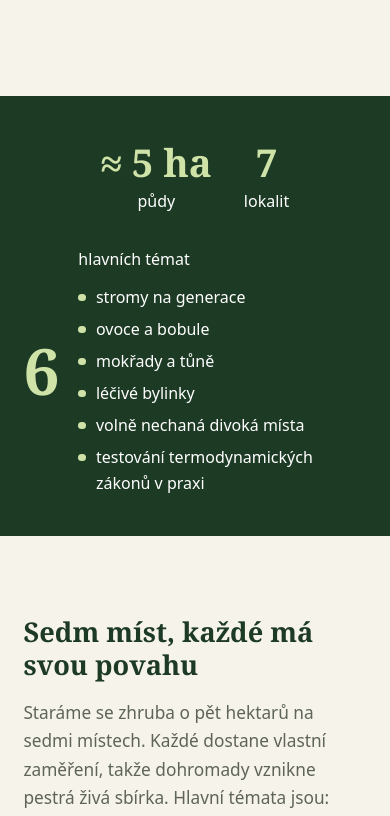
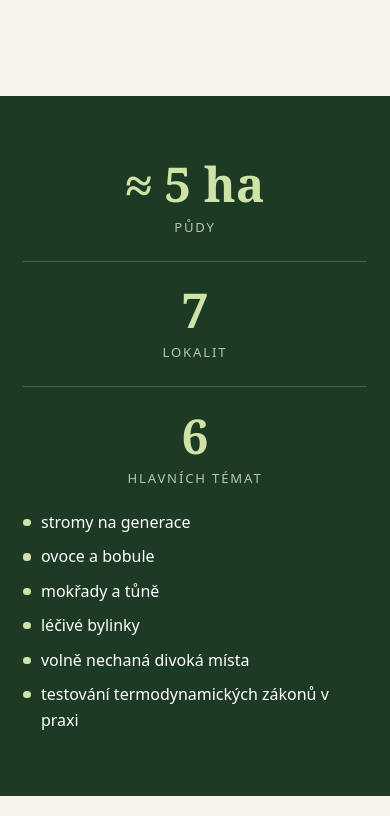
Before and after one commit to DOBJAN/REVITALES, a plain HTML site: page index.html in a window 390 px wide. Shown: the part 4311-5127 px from the top of the page. Drawn offline with Linux system fonts and the light colour scheme.

Commit message:
Stats band: equal numbers with labels below, dividers, centered layout, stacked on mobile
Co-Authored-By: Claude Opus 5.5 <noreply@anthropic.com>

```diff
--- a/index.html
+++ b/index.html
@@ -224,7 +224,7 @@
 <section class="stats">
   <div><b>≈ 5 ha</b>půdy</div>
   <div><b>7</b>lokalit</div>
-  <div class="themes-stat"><b>6</b><div>hlavních témat<ul class="themes"><li>stromy na generace</li><li>ovoce a bobule</li><li>mokřady a tůně</li><li>léčivé bylinky</li><li>volně nechaná divoká místa</li><li>testování termodynamických zákonů v praxi</li></ul></div></div>
+  <div class="themes-stat"><div><b>6</b>hlavních témat</div><ul class="themes"><li>stromy na generace</li><li>ovoce a bobule</li><li>mokřady a tůně</li><li>léčivé bylinky</li><li>volně nechaná divoká místa</li><li>testování termodynamických zákonů v praxi</li></ul></div>
 </section>
 
 <!-- SITES -->
--- a/style.css
+++ b/style.css
@@ -126,15 +126,17 @@ figcaption { font-size: .85rem; color: var(--muted); margin-top: .5rem; }
 
 /* stats */
 .stats {
-  display: flex; justify-content: center; gap: 4rem; flex-wrap: wrap;
-  padding: 2.5rem 6vw; background: var(--green-dark); color: #fff; text-align: center;
+  display: flex; justify-content: center; align-items: center;
+  padding: 3rem 6vw; background: var(--green-dark); color: #fff; text-align: center;
 }
-.stats b { display: block; font: 700 2.4rem Georgia, serif; color: #cfe3a8; }
-.stats .themes-stat { display: flex; align-items: center; gap: 1.2rem; text-align: left; }
-.stats .themes-stat b { font-size: 4rem; line-height: 1; }
+.stats > div { padding: .4rem 3rem; color: #b9c7ad; font-size: .82rem; letter-spacing: .14em; text-transform: uppercase; }
+.stats > div + div { border-left: 1px solid rgba(207, 227, 168, .25); }
+.stats b { display: block; font: 700 3rem/1.1 Georgia, serif; color: #cfe3a8; letter-spacing: 0; text-transform: none; margin-bottom: .35rem; }
+.stats .themes-stat { display: flex; align-items: center; gap: 2.5rem; }
 .stats .themes {
-  display: grid; grid-template-columns: auto auto; grid-template-rows: repeat(3, auto); grid-auto-flow: column; gap: .35rem 2rem;
-  margin: .7rem 0 0; padding: 0; list-style: none; text-align: left;
+  display: grid; grid-template-columns: auto auto; grid-template-rows: repeat(3, auto); grid-auto-flow: column; gap: .5rem 2.2rem;
+  margin: 0; padding: 0; list-style: none; text-align: left;
+  color: #fff; font-size: 1rem; letter-spacing: 0; text-transform: none;
 }
 .stats .themes li { position: relative; padding-left: 1.1rem; }
 .stats .themes li::before {
@@ -202,7 +204,10 @@ footer { text-align: center; padding: 2rem; background: var(--green-dark); color
   .split.reverse figure { order: 2; }
   .gallery { grid-template-columns: 1fr; }
   .gallery img { height: 240px; }
-  .stats { gap: 2rem; }
+  .stats { flex-direction: column; padding: 2.5rem 6vw; }
+  .stats > div { padding: 1.4rem 0; width: 100%; }
+  .stats > div + div { border-left: 0; border-top: 1px solid rgba(207, 227, 168, .25); }
+  .stats .themes-stat { flex-direction: column; gap: 1.2rem; }
   .stats .themes { grid-template-columns: 1fr; grid-template-rows: none; grid-auto-flow: row; }
   .nav nav { gap: .7rem; }
   html { scroll-padding-top: 9rem; }
```
Also changed, not shown: en/index.html (+1 -1 lines).
